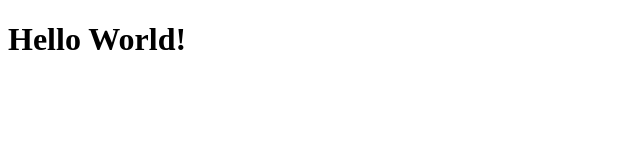
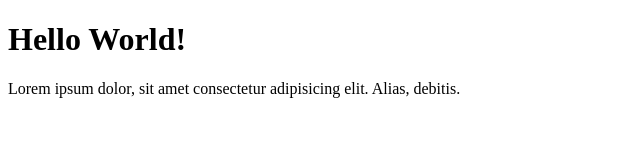
Before and after one commit to frqwuzhere/faruq-git-test, a plain HTML site: page index.html in a window 1280 px wide. Shown: the whole page, without its empty margins (0-640 px from the left). Drawn offline with Linux system fonts and the light colour scheme.

Commit message:
Menambahkan paragraf

```diff
--- a/index.html
+++ b/index.html
@@ -8,5 +8,6 @@
   </head>
   <body>
     <h1>Hello World!</h1>
+    <p>Lorem ipsum dolor, sit amet consectetur adipisicing elit. Alias, debitis.</p>
   </body>
 </html>
```
